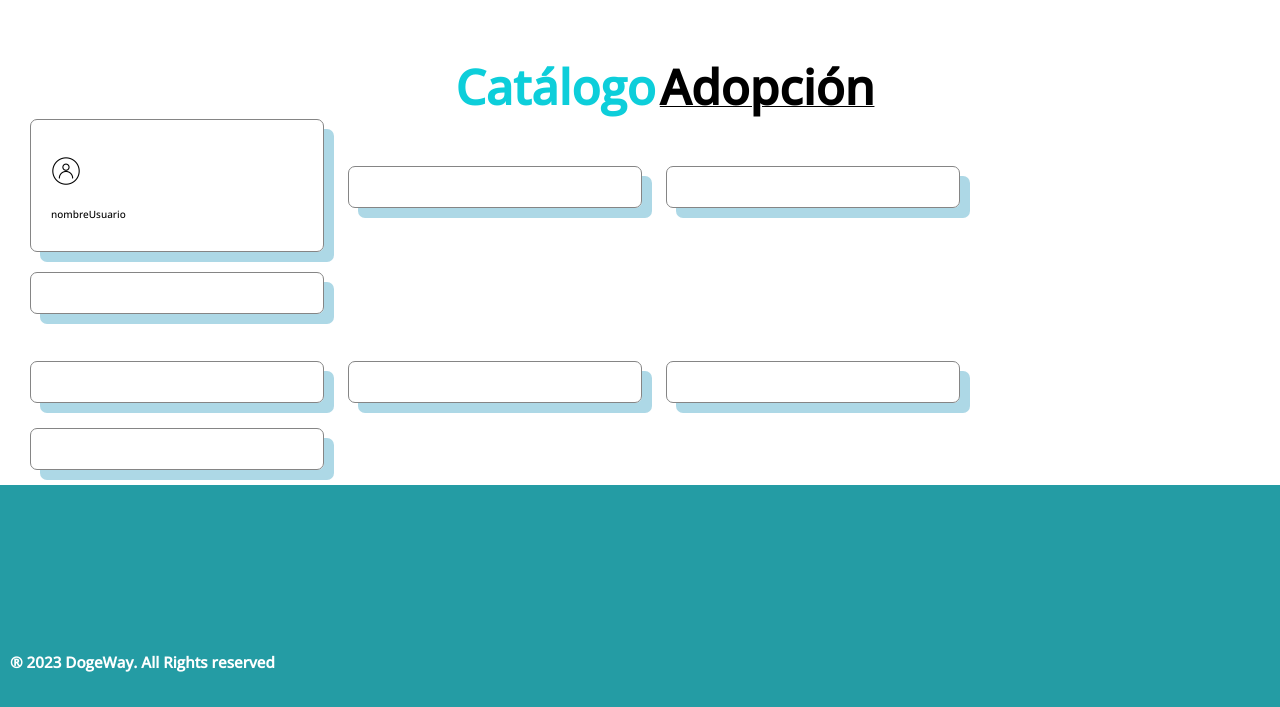
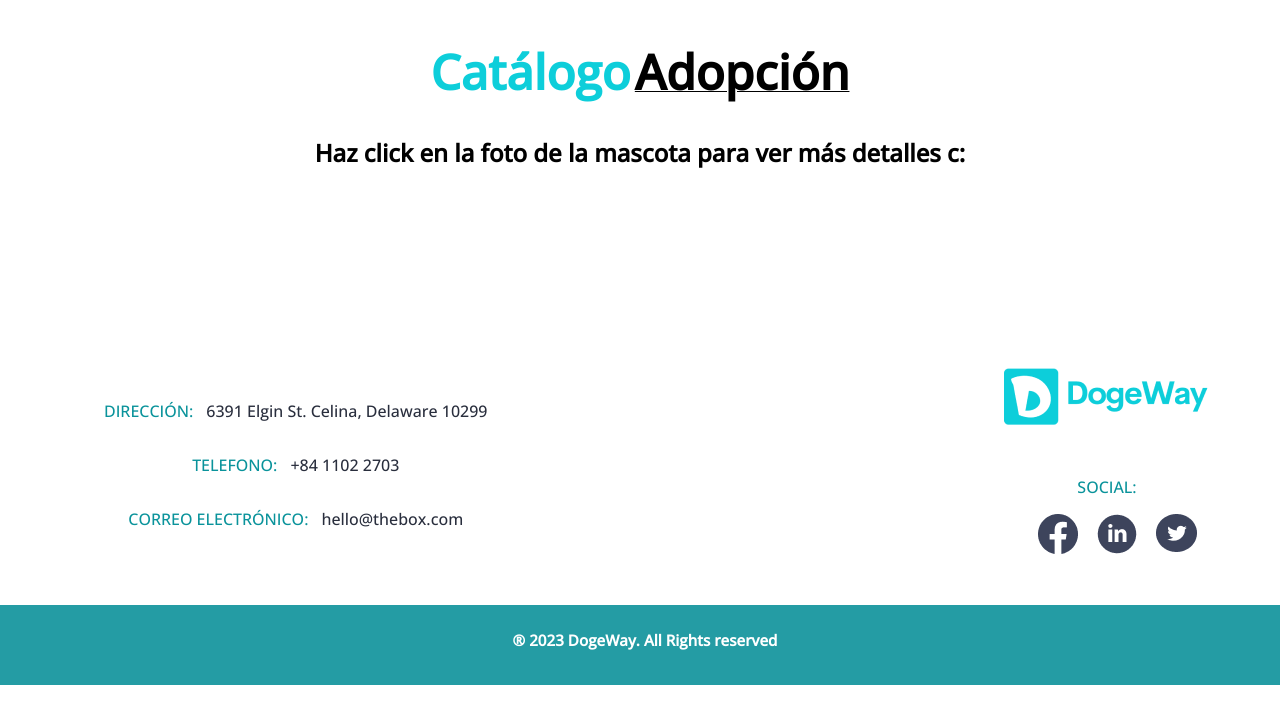
Before and after one commit to Luisangel-Cordova27/IngSoft-DogeWay, a PHP site: page /catalogo_adopcion.php in a window 1280 px wide. Shown: the part 110-817 px from the top of the page. After the commit the page ends 795 px from the top, so only its background shows below. Run offline with PHP 8.4, Linux system fonts and the light colour scheme; data that the repository does not hold is empty.

Commit message:
Añadí la página del Catalogo de Adopción conectada a los registros de la base de datos.

```diff
--- a/catalogo_adopcion.php
+++ b/catalogo_adopcion.php
@@ -1,3 +1,8 @@
+<?php
+    session_start();
+    $idSesion = session_id();
+?>
+
 <!doctype html>
 <html>
 <head>
@@ -6,9 +11,10 @@
   <link rel="preconnect" href="https://fonts.googleapis.com">
   <link rel="preconnect" href="https://fonts.gstatic.com" crossorigin>
   <link href="https://fonts.googleapis.com/css2?family=Open+Sans:wght@500&display=swap" rel="stylesheet">
+    <title>Dogeway - Adopcion </title>
 </head>
 <body>
-    <header >
+    <header>
         <div class="container-header">
             <h1><img src="img/Logo.png" alt="logo"></h1>
 
@@ -21,58 +27,90 @@
         </div>
     </header>
 
-    <section class="titulo">
+    <section class="titulocatalogo">
         <div class="headliner">
             <div class="texto">
             <h1 style='color:#0DCEDA;'>Catálogo</h1>
             </div>
             <div class="texto">
-            <u><h1>Adopción</h1></u>
+            <u style="text-decoration: underline;"><h1>Adopción</h1></u>
             </div>
         </div>
+        <br><br>
+    </section><br>
+    <center><h2>Haz click en la foto de la mascota para ver más detalles c: </h2><center>
+    <section class="catalogo" id="adopcion">
 
-    </section>
+            <?php
+            require('./funciones/conecta.php');
+            $con = conecta();
+            $sql = "SELECT * FROM mascota WHERE adopcion = 1 LIMIT 8";
+            $res = $con->query($sql);
+            $number = 0;
+            ///Muestra los elementos dentro de la tabla
+            while($row = $res->fetch_array())       {
+                $id = $row["id_mascota"];
+                $foto = $row["foto"];
+                $nombre = $row["nombre"];
+                $raza = $row["raza"];
+                $edad = $row["Edad"];?>
+                        <div class="element">
+                        <div class="contentbox">
+                            <div class="box_user">
+                            <?php
+                                echo '<p class="etiquetaUser" style="font-size:15px;">
+                                <img src="./img/user_icon.png" style="height:30px;">'.$nombre.'</p>
+                            </div>';
+                            ?>
+                           <a href="detalleMascota.php"><img src="./img/collage-1.png" style="height: 175px; width: 250px; align-items:center;"/></a>
+                            <?php
+                            echo '<p class="nombreAnimal" style="font-size:10px;">'.$nombre.'</p>';
+                            echo '<p class="razaAnimal" style="font-size:10px;">'.$raza.'</p>';
+                            echo '<p class="EdadAnimal" style="font-size:10px;">'.$edad.' años</p>';
+                            ?>
+                            </div>
 
-    <section class="catalogo" id="adopcion">
-        <br>
-        <div class="row">
-                <div class="element">
-                    <div class="contentbox">
-                        <div class="box_user">
-                        <p><img src="./img/user_icon.png" style="height:30px;"></p>
                         </div>
-                        <div class="box_user">
-                        <p class="etiquetaUser" style="font-size:10px;">nombreUsuario</p>
-                        </div>
-                    </div>
                 </div>
+            <?php
+            }
+            ?>
 
-                <div class="element">
-                </div>
-                <div class="element">
-                </div>
-                <div class="element">
-                </div>
         </div>
-        <br>
-        <div class="row">
-                <div class="element">
-                </div>
-                <div class="element">
-                </div>
-                <div class="element">
-                </div>
-                <div class="element">
-                </div>
-        </div>
+
+    </div>
 
 
     </section>
 
-<div class="footer_element">
-    <footer>
-        <p><h3>® 2023 DogeWay. All Rights reserved<h3><br>
+    <br>
+    <footer class="landingpage">
+        <div class="info-footer">
+            <div class="datos-footer">
+                <ul>
+                    <li><span class="datos-titulo">DIRECCIÓN:</span><span class="datos-texto">6391 Elgin St. Celina, Delaware 10299</span></li>
+
+                    <li><span class="datos-titulo">TELEFONO:</span><span class="datos-texto">+84 1102 2703</span></li>
+
+                    <li><span class="datos-titulo">CORREO ELECTRÓNICO:</span><span class="datos-texto">hello@thebox.com</span></li>
+                </ul>
+            </div>
+            <div class="iconos-footer">
+                <img src="img/Logo.png">
+
+                <div style="margin-top: 45px;">
+                    <span class="datos-titulo">SOCIAL:</span>
+                    <ul>
+                        <li><img src="img/entypo-social_twitter-with-circle.png"></li>
+                        <li><img src="img/entypo-social_linkedin-with-circle.png"></li>
+                        <li><img src="img/twitter.png"></li>
+                    </ul>
+                </div>
+            </div>
+        </div>
+        <div class="footer_element">
+            <h3>® 2023 DogeWay. All Rights reserved<h3><br>
+        </div>
     </footer>
-</div>
 </body>
 </html>
```
